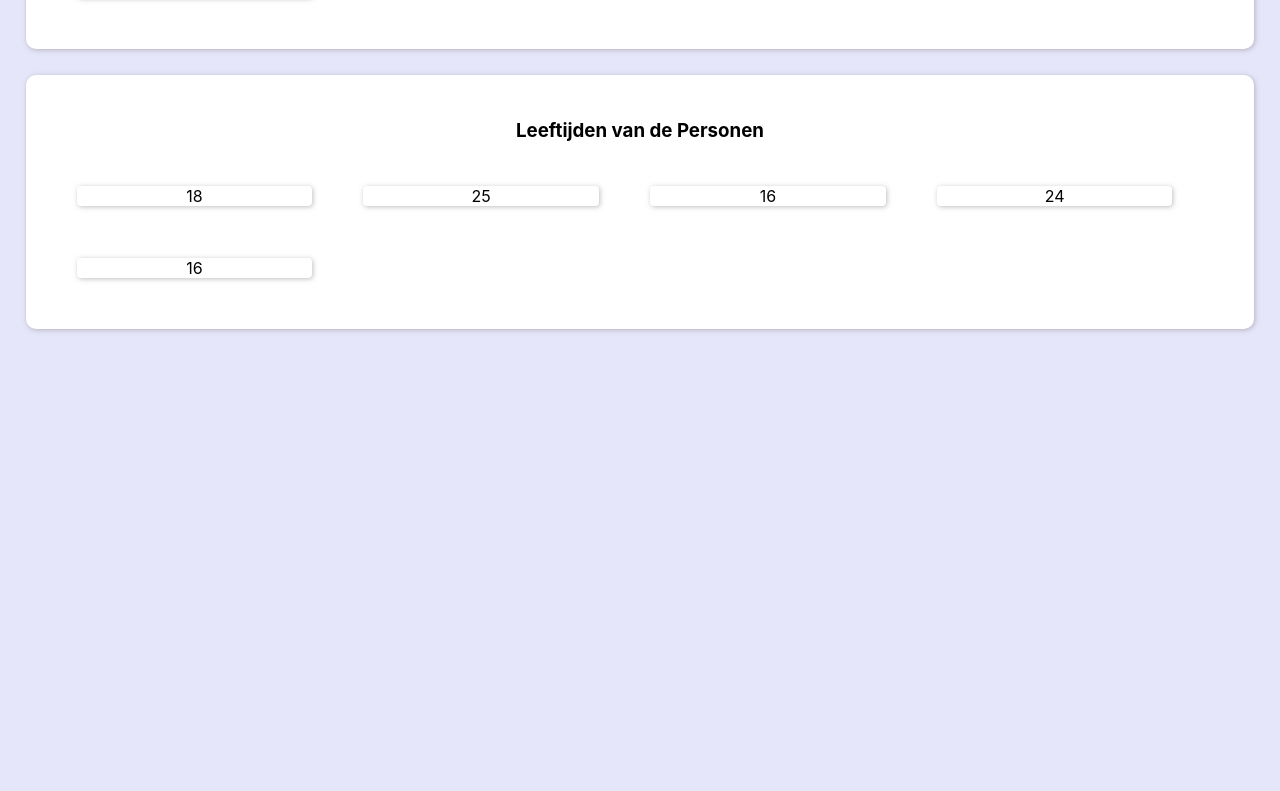
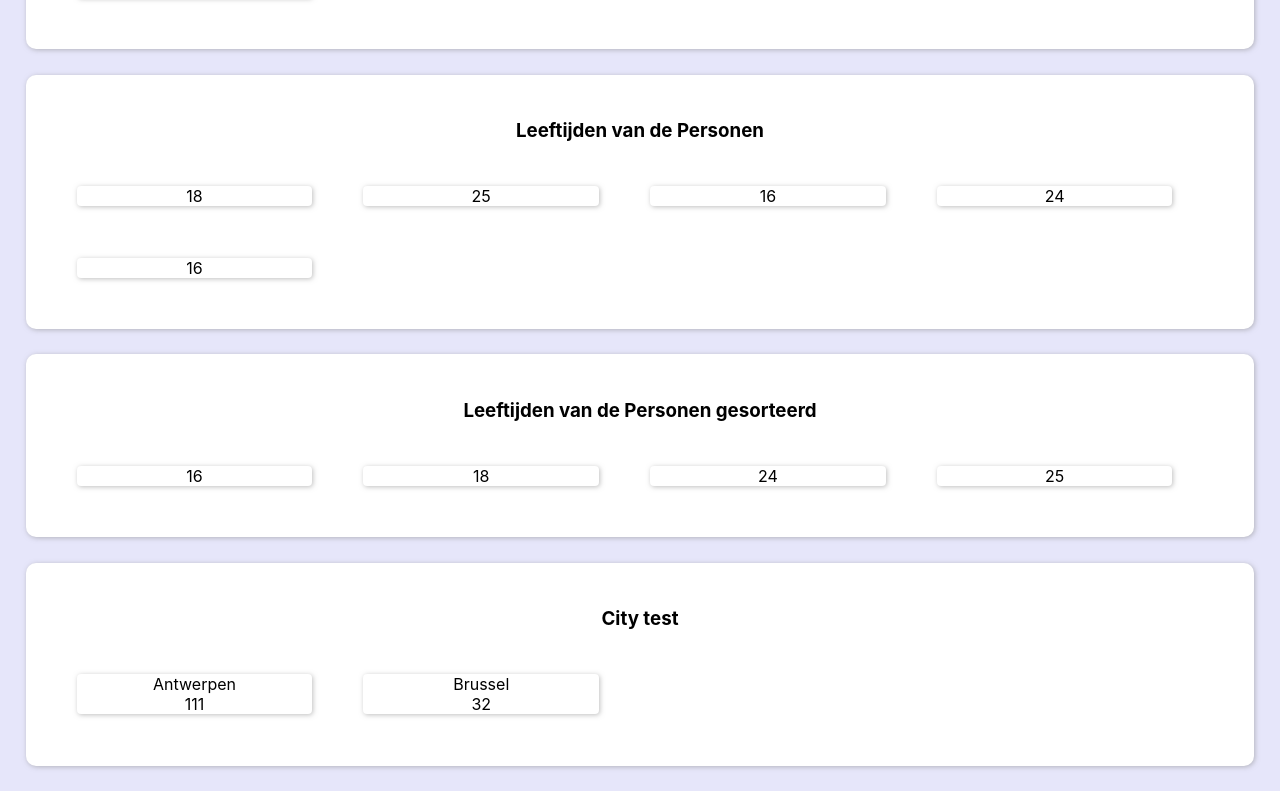
Before and after one commit to SanderLanciers/test2_react, a React (Create React App) app: page / in a window 1280 px wide. Shown: the part 2318-3109 px from the top of the page. Before the commit the page ends 2672 px from the top, so only its background shows below. Built offline with nearby package versions, Linux system fonts and the light colour scheme.

Commit message:
city component

```diff
--- a/src/App.js
+++ b/src/App.js
@@ -3,6 +3,7 @@ import {CARS, NUMBER_DATA, PERSON_DATA} from "./ data/data";
 import {Numbers} from "./components/Numbers";
 import {Cars} from "./components/Cars";
 import {Persons} from "./components/Person";
+import {Cities} from "./components/City";
 
 function App() {
     return (
@@ -12,10 +13,14 @@ function App() {
             <Numbers numbers={NUMBER_DATA.map(n => n * 2)} title="Numbers*2"/>
             <Cars cars={CARS} title="Auto's"/>
             <Persons persons={PERSON_DATA} title="Personen"/>
-            <Persons persons={[...PERSON_DATA].sort((pl,pr)=> pl.age-pr.age)} title="Personen volgens leeftijd"/>
+            <Persons persons={[...PERSON_DATA].sort((pl, pr) => pl.age - pr.age)} title="Personen volgens leeftijd"/>
             <Numbers numbers={PERSON_DATA.map(p => p.age)} title="Leeftijden van de Personen"/>
+            <Numbers numbers={[...new Set(PERSON_DATA.map(p => p.age).sort((al, ar) => al - ar))]}
+                     title="Leeftijden van de Personen gesorteerd"/>
+            <Cities cities={[{name: "Antwerpen", numberOfPersons: 111}, {name: "Brussel", numberOfPersons: 32}]} title="City test"/>
         </div>
-    );
+    )
+        ;
 }
 
 export default App;
--- /dev/null
+++ b/src/components/City.js
@@ -0,0 +1,17 @@
+
+export function City(props) {
+    const {city} = props;
+    return <div className="card">
+        <div>{city.name}</div>
+        <div>{city.numberOfPersons}</div>
+    </div>
+}
+
+export function Cities(props) {
+    const {cities, title} = props;
+    return <div className="section">
+        <h3>{title}</h3>
+        {cities.map(c => <City key={c.name} city={c}/>)}
+    </div>
+
+}
```
